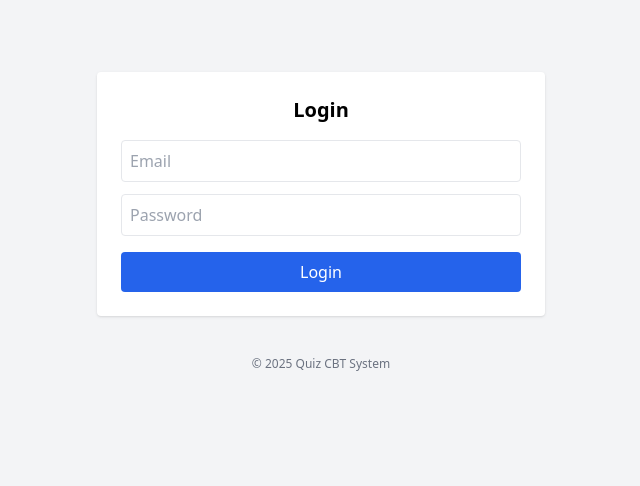
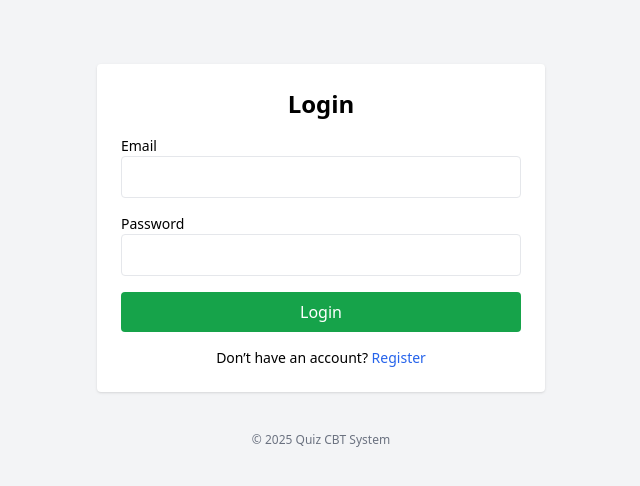
Before and after one commit to Tobi395/quiz-cbt-app, a Flask app: page /login in a window 1280 px wide. Shown: the part 60-546 px from the top of the page, without its empty margins (319-959 px from the left). Run offline with Flask 3, Linux system fonts and the light colour scheme; some libraries are stand-ins or nearby versions.

Commit message:
Enhance login form with improved styling and script

```diff
--- a/templates/login.html
+++ b/templates/login.html
@@ -1,20 +1,52 @@
-{% extends 'base.html' %}
+{% extends "base.html" %}
 {% block content %}
 
-<div class="max-w-md mx-auto bg-white p-6 rounded shadow mt-12">
-  <h2 class="text-xl font-bold mb-4 text-center">Login</h2>
+<div class="max-w-md mx-auto mt-10 bg-white p-6 rounded shadow">
+  <h2 class="text-2xl font-bold mb-4 text-center">Login</h2>
 
-  <form method="post">
-    <input type="email" name="email" placeholder="Email"
-           class="w-full border p-2 mb-3 rounded" required>
+  <form method="POST" id="loginForm" class="space-y-4">
+    <div>
+      <label class="block text-sm font-medium">Email</label>
+      <input
+        type="email"
+        name="email"
+        required
+        class="w-full border rounded px-3 py-2 focus:outline-none focus:ring"
+      />
+    </div>
 
-    <input type="password" name="password" placeholder="Password"
-           class="w-full border p-2 mb-4 rounded" required>
+    <div>
+      <label class="block text-sm font-medium">Password</label>
+      <input
+        type="password"
+        name="password"
+        required
+        class="w-full border rounded px-3 py-2 focus:outline-none focus:ring"
+      />
+    </div>
 
-    <button class="w-full bg-blue-600 text-white py-2 rounded hover:bg-blue-700">
+    <button
+      type="submit"
+      class="w-full bg-green-600 text-white py-2 rounded hover:bg-green-700"
+    >
       Login
     </button>
   </form>
+
+  <p class="text-sm text-center mt-4">
+    Don’t have an account?
+    <a href="{{ url_for('register') }}" class="text-blue-600 hover:underline">
+      Register
+    </a>
+  </p>
 </div>
 
+<script>
+document.getElementById("loginForm").addEventListener("submit", function () {
+  const btn = this.querySelector("button");
+  btn.innerText = "Signing in...";
+  btn.disabled = true;
+});
+</script>
+
 {% endblock %}
```
